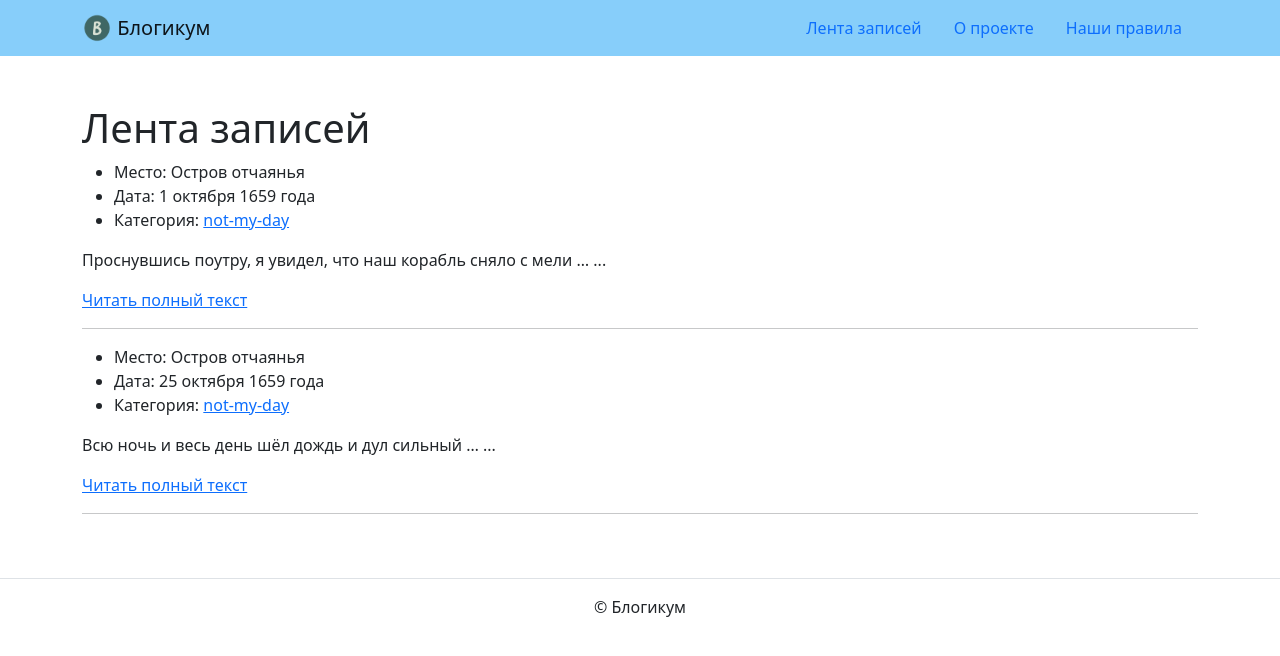
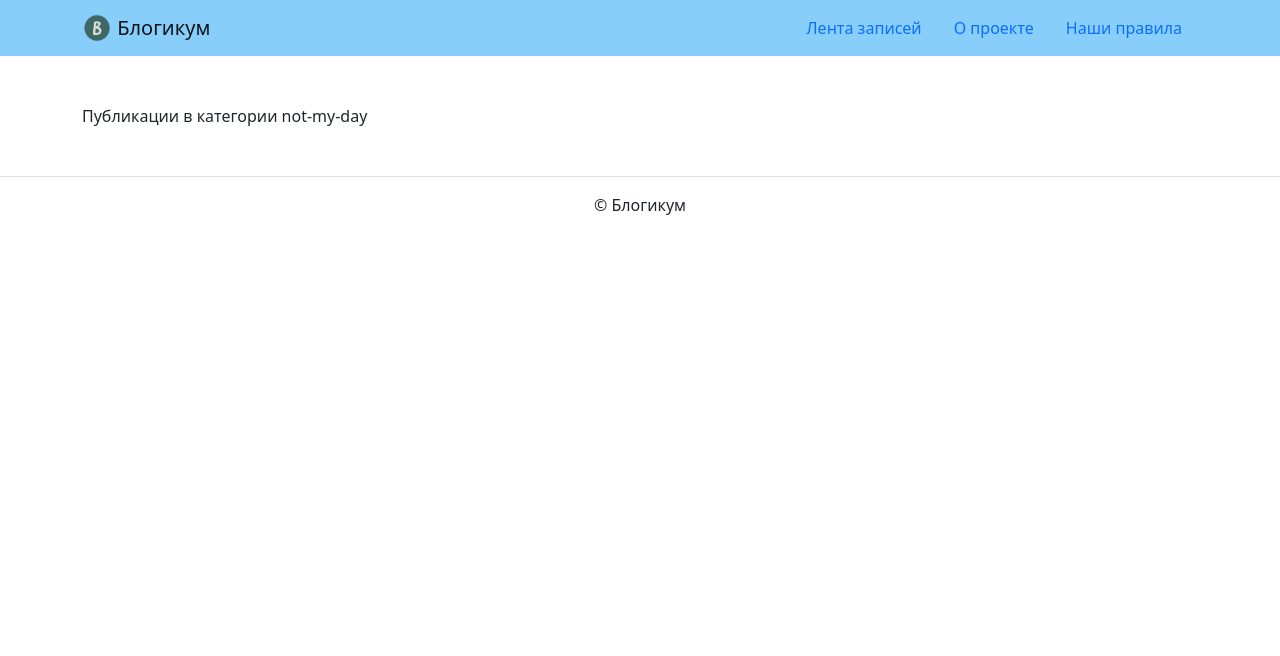
Before and after one commit to oreo135/django_sprint2, a Django app: page /category/not-my-day/ in a window 1280 px wide. Shown: the top 656 px of the page. Run offline with Django 3.2, Linux system fonts and the light colour scheme; some libraries are stand-ins or nearby versions.

Commit message:
исправила category

```diff
--- a/blogicum/blog/views.py
+++ b/blogicum/blog/views.py
@@ -65,5 +65,6 @@ def category_posts(request, category_slug):
     filtered_posts = [post for post in posts
                       if post['category'] == category_slug]
     template = 'blog/category.html'
-    context = {'posts': filtered_posts}
+    context = {'posts': filtered_posts,
+               'category_slug': category_slug}
     return render(request, template, context)
--- a/blogicum/templates/blog/category.html
+++ b/blogicum/templates/blog/category.html
@@ -1,22 +1,7 @@
 {% extends "base.html" %}
-{% block title %}Публикации в категории personal{% endblock %}
+{% block title %}Публикации в категории {{ category_slug }}{% endblock %}
 {% block content %}
 <div class="container py-5">
-  <h1>Лента записей</h1>
-  <!-- Переберем посты в словаре через for-->
-    {% for post in posts %}
-    <article>
-      <ul>
-          <li> Место: {{ post.location }}</li>
-          <li> Дата: {{ post.date }}</li>
-          <li> Категория: <a href="{% url 'blog:category_posts' post.category %}"> {{ post.category }} </a></li>
-      </ul>
-      <p>
-        {{ post.text | truncatewords:10 }} ...
-      </p>
-      <a href="detail/{{ post.id }}"> Читать полный текст</a>
-  </article>
-  <hr>
-  {% endfor %}
+  Публикации в категории {{ category_slug }}
 </div>
 {% endblock %}
```
